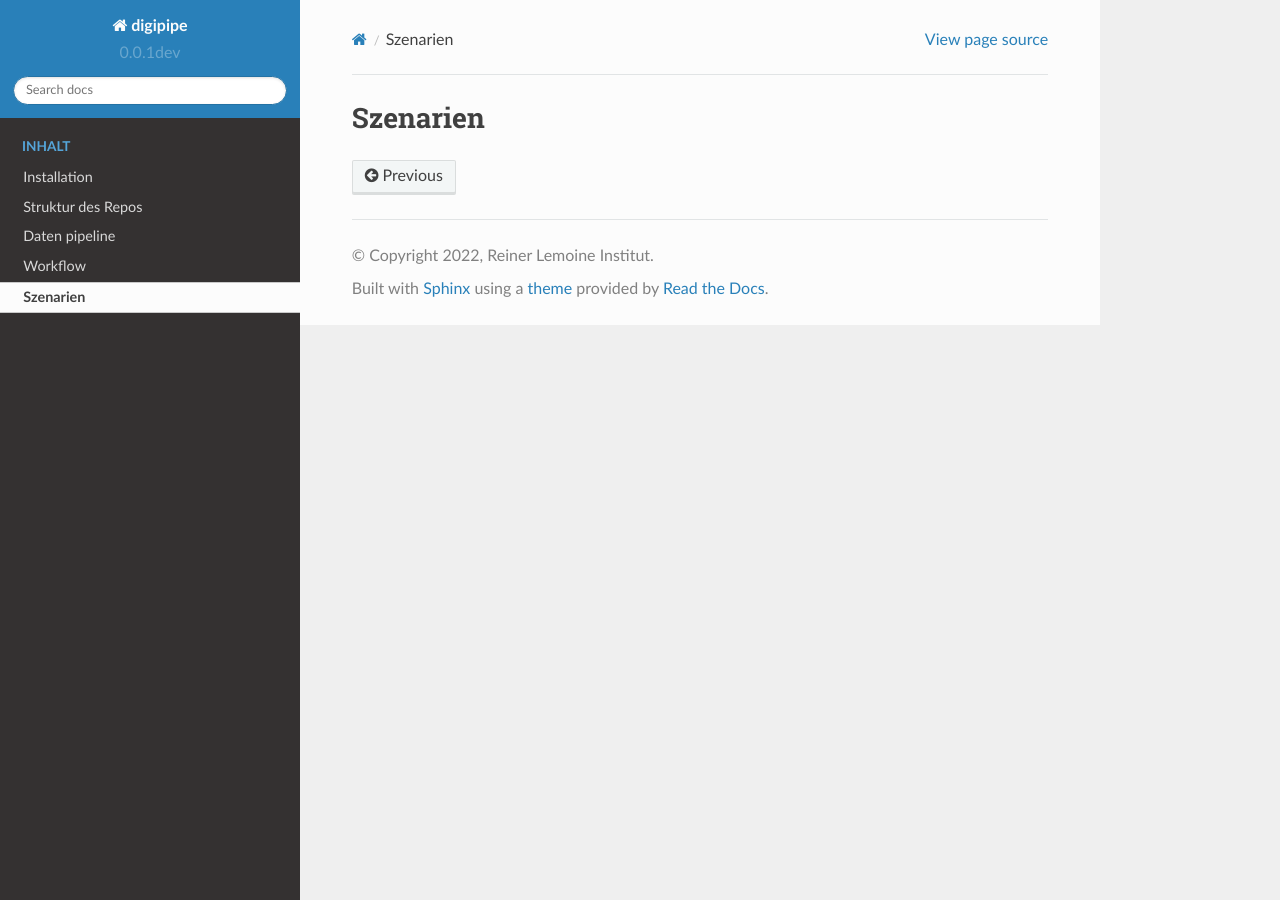
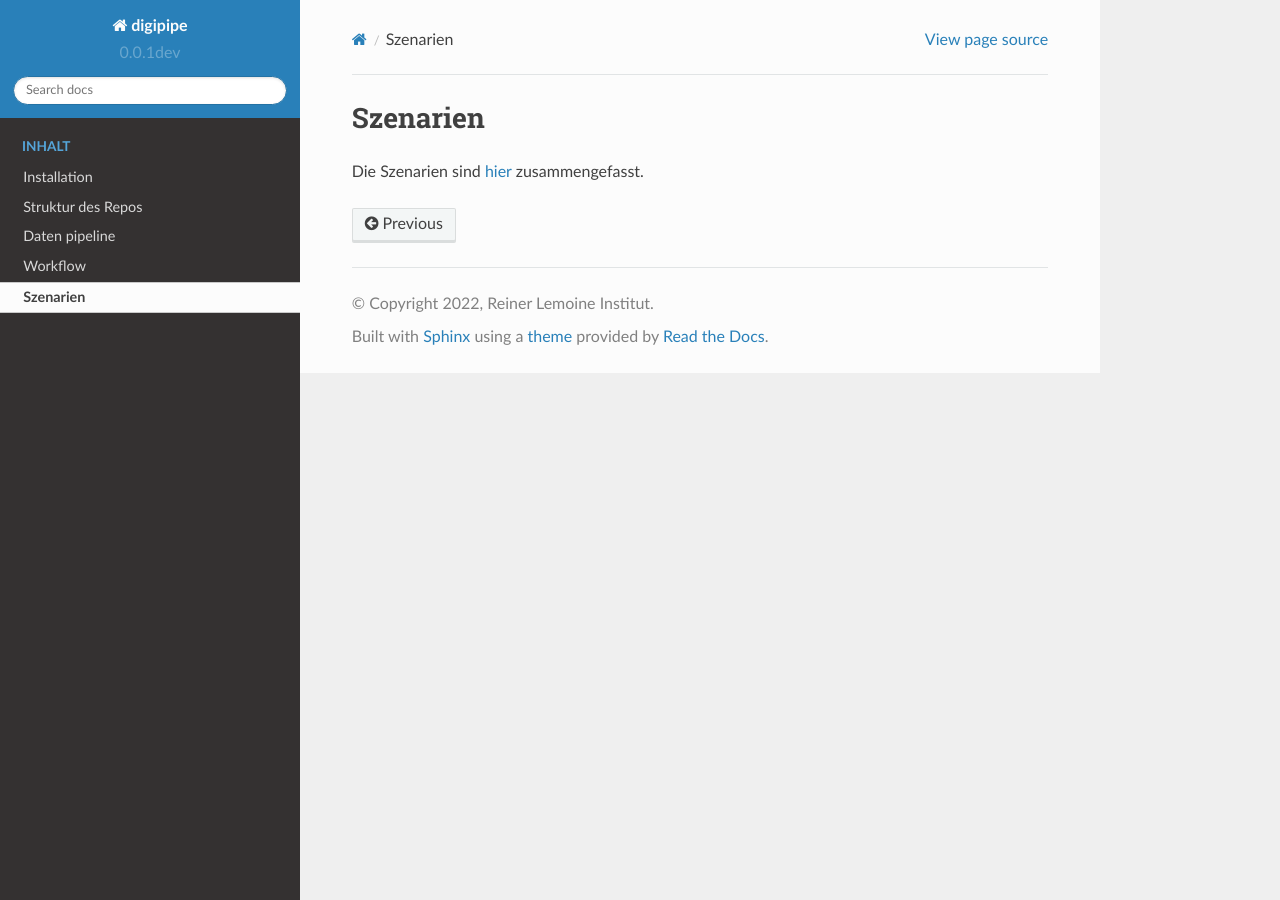
Before and after one commit to rl-institut/apipe, a Sphinx documentation site: the page built from docs/scenarios.rst, in a window 1280 px wide. Built offline with Sphinx 7.4.7 and the Read the Docs theme 2.0.0, drawn with Linux system fonts in a browser that asks for light colours.

Commit message:
Add first content to scenarios.rst

```diff
--- a/docs/scenarios.rst
+++ b/docs/scenarios.rst
@@ -2,3 +2,7 @@
 
 Szenarien
 =========
+
+Die Szenarien sind `hier <https://github.com/rl-institut-private/digipipe/blob/features/%235_first_dataset_bunch/digipipe/scenarios/SCENARIOS.md>`_ zusammengefasst.
+
+.. Caution: Link to a branch. After merging this link is invalid.
```
